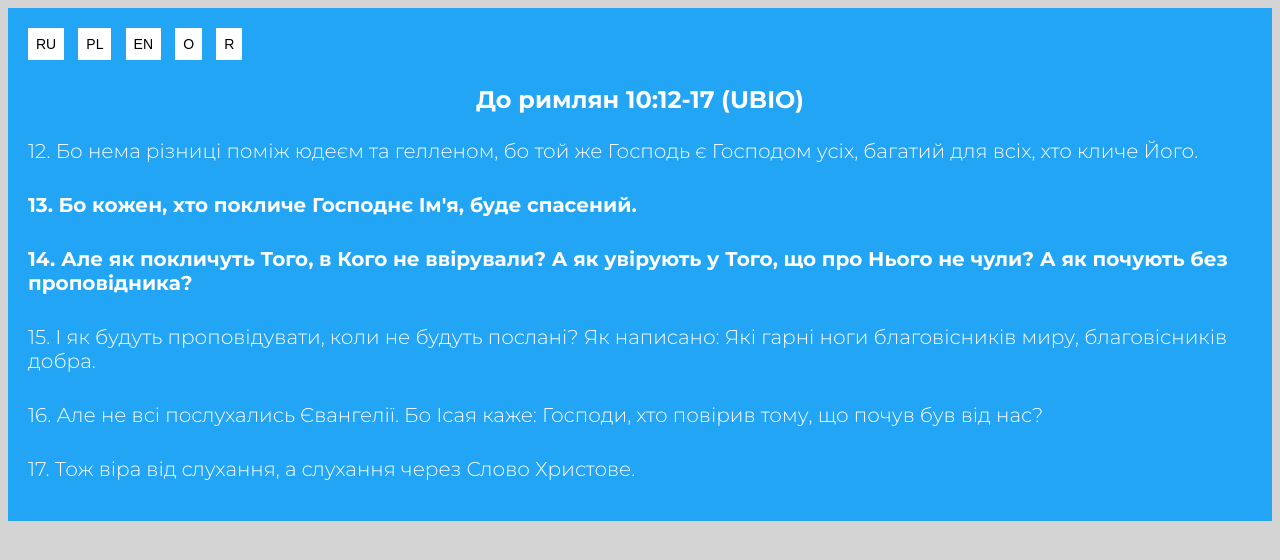
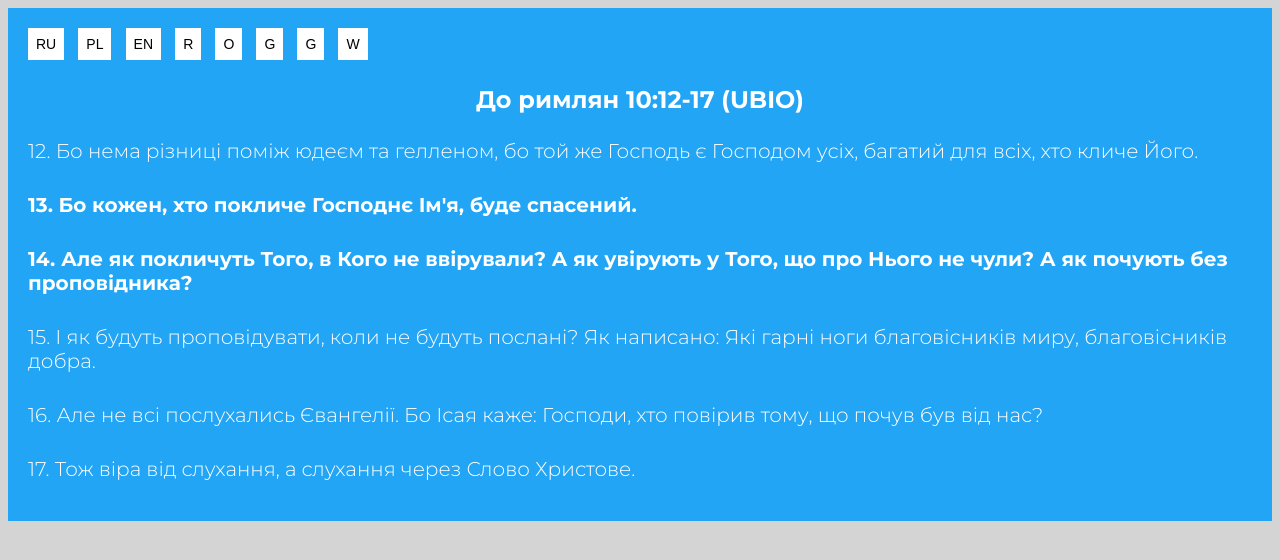
Before and after one commit to mr-front-end-dev/Bible-Verses-b--UA, a plain HTML site: page index.html in a window 1280 px wide. Drawn offline with Linux system fonts and the light colour scheme.

Commit message:
Updated addresses of links to translations

```diff
--- a/index.html
+++ b/index.html
@@ -16,8 +16,11 @@
       <button class="section__button"><a class="section__button--link" href="https://mrpenguin-dev.github.io/Simple-Bible-Verses-b--RU/">RU</a></button>
       <button class="section__button"><a class="section__button--link" href="https://mrpenguin-dev.github.io/Simple-Bible-Verses-b--PL/">PL</a></button>
       <button class="section__button"><a class="section__button--link" href="https://mrpenguin-dev.github.io/Simple-Bible-Verses-b--EN/">EN</a></button>
+      <button class="section__button"><a class="section__button--link" href="https://mrpenguin-dev.github.io/Simple-Bible-Verses-r--UA/">R</a></button>
       <button class="section__button"><a class="section__button--link" href="https://mrpenguin-dev.github.io/Simple-Bible-Verses-o--UA/">O</a></button>
-      <button class="section__button"><a class="section__button--link" href="https://mrpenguin-dev.github.io/Simple-Bible-Verses-r--UA/">R</a></button>
+      <button class="section__button"><a class="section__button--link" href="https://mrpenguin-dev.github.io/Simple-Bible-Verses-g--UA/">G</a></button>
+      <button class="section__button"><a class="section__button--link" href="https://mrpenguin-dev.github.io/Simple-Bible-Verses-grey--UA/">G</a></button>
+      <button class="section__button"><a class="section__button--link" href="https://mrpenguin-dev.github.io/Simple-Bible-Verses-w--UA/">W</a></button>
       <h1 class="section--h1">До pимлян 10:12-17 (UBIO)</h1>
       <p class="section--paragraph">12. Бо нема різниці поміж юдеєм та гелленом, бо той же Господь є Господом усіх, багатий для всіх, хто кличе Його.</p>
       <p class="section--paragraph section--bold">13. Бо кожен, хто покличе Господнє Ім'я, буде спасений.</p>
```
